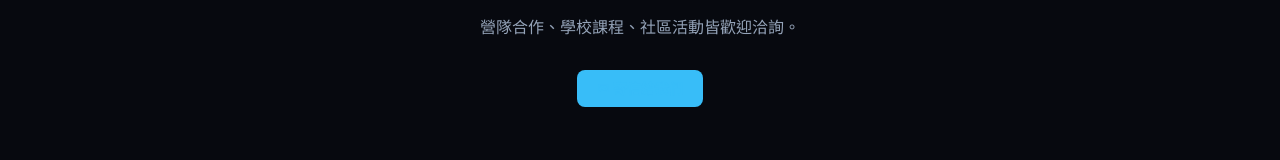
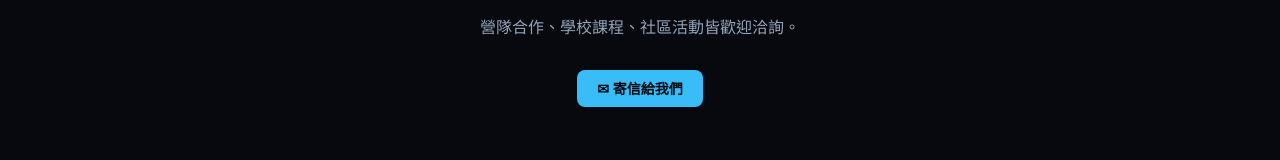
Before and after one commit to colombo0718/LeafLune, a website: page courses.html in a window 1280 px wide. Shown: the part 1863-2023 px from the top of the page. Drawn offline with Linux system fonts and the light colour scheme.

Commit message:
修正 courses.html 按鈕文字顏色不顯示問題

```diff
--- a/courses.html
+++ b/courses.html
@@ -60,7 +60,7 @@
     .card-meta { display: flex; gap: 1rem; font-size: .78rem; color: var(--dim); margin-bottom: 1.25rem; }
     .card-meta span::before { margin-right: .3rem; }
     .btn { display: inline-block; padding: .55rem 1.25rem; border-radius: 8px; font-size: .875rem; font-weight: 600; transition: opacity .15s; }
-    .btn-blue { background: var(--blue); color: #07090f; }
+    .btn-blue { background: var(--blue); color: #07090f !important; }
     .btn-blue:hover { opacity: .85; }
     .btn-ghost { border: 1px solid var(--border); color: var(--sub); }
     .btn-ghost:hover { color: var(--text); border-color: rgba(255,255,255,.2); }
@@ -218,7 +218,7 @@
   <div class="cta-section" id="contact">
     <h2>想為孩子安排一堂課？</h2>
     <p>營隊合作、學校課程、社區活動皆歡迎洽詢。</p>
-    <a href="mailto:colombo0718@gmail.com" class="btn btn-blue cta-email">✉ 寄信給我們</a>
+    <a href="mailto:colombo0718@gmail.com" class="btn btn-blue">✉ 寄信給我們</a>
   </div>
 </div>
 
```
